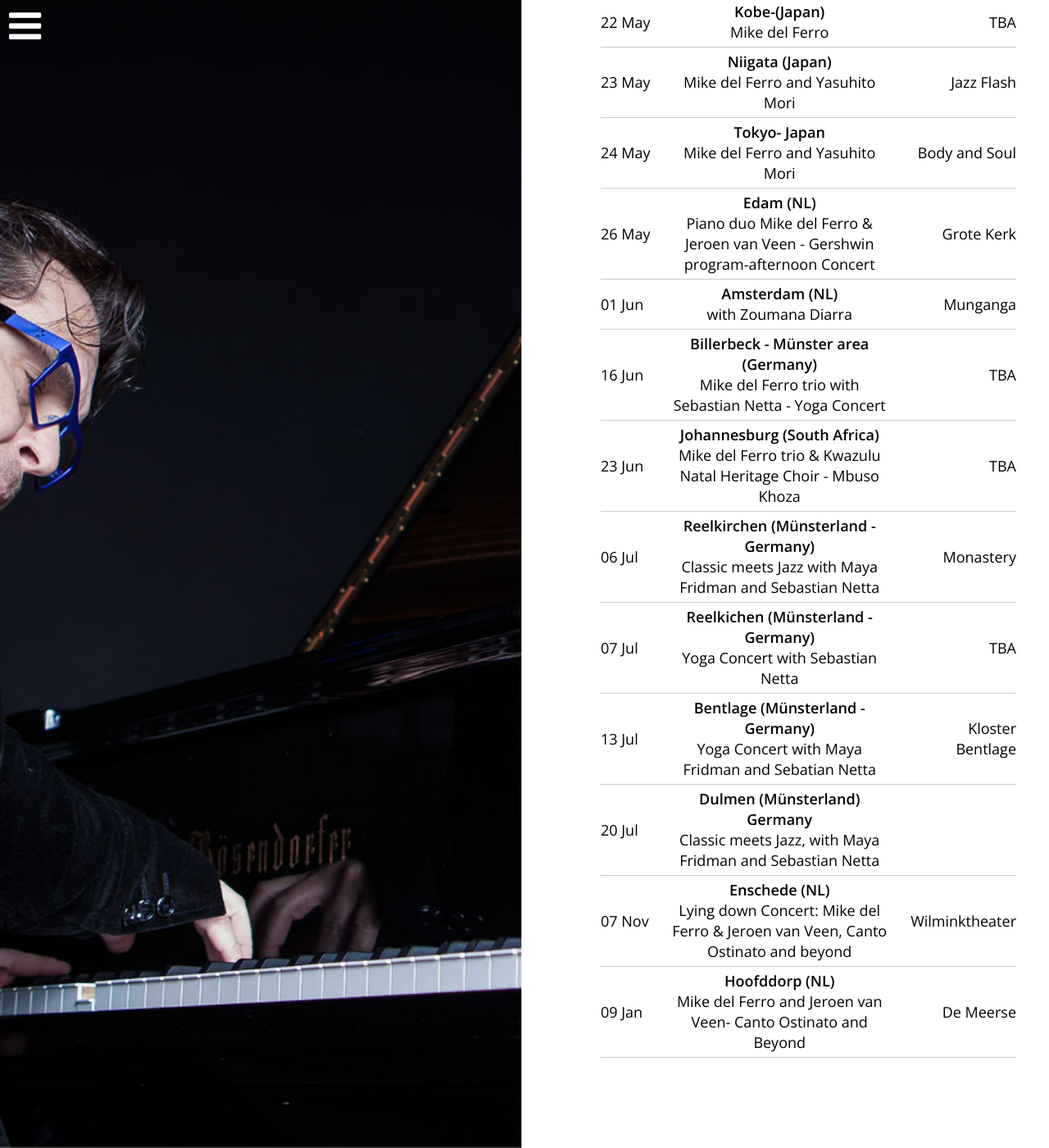
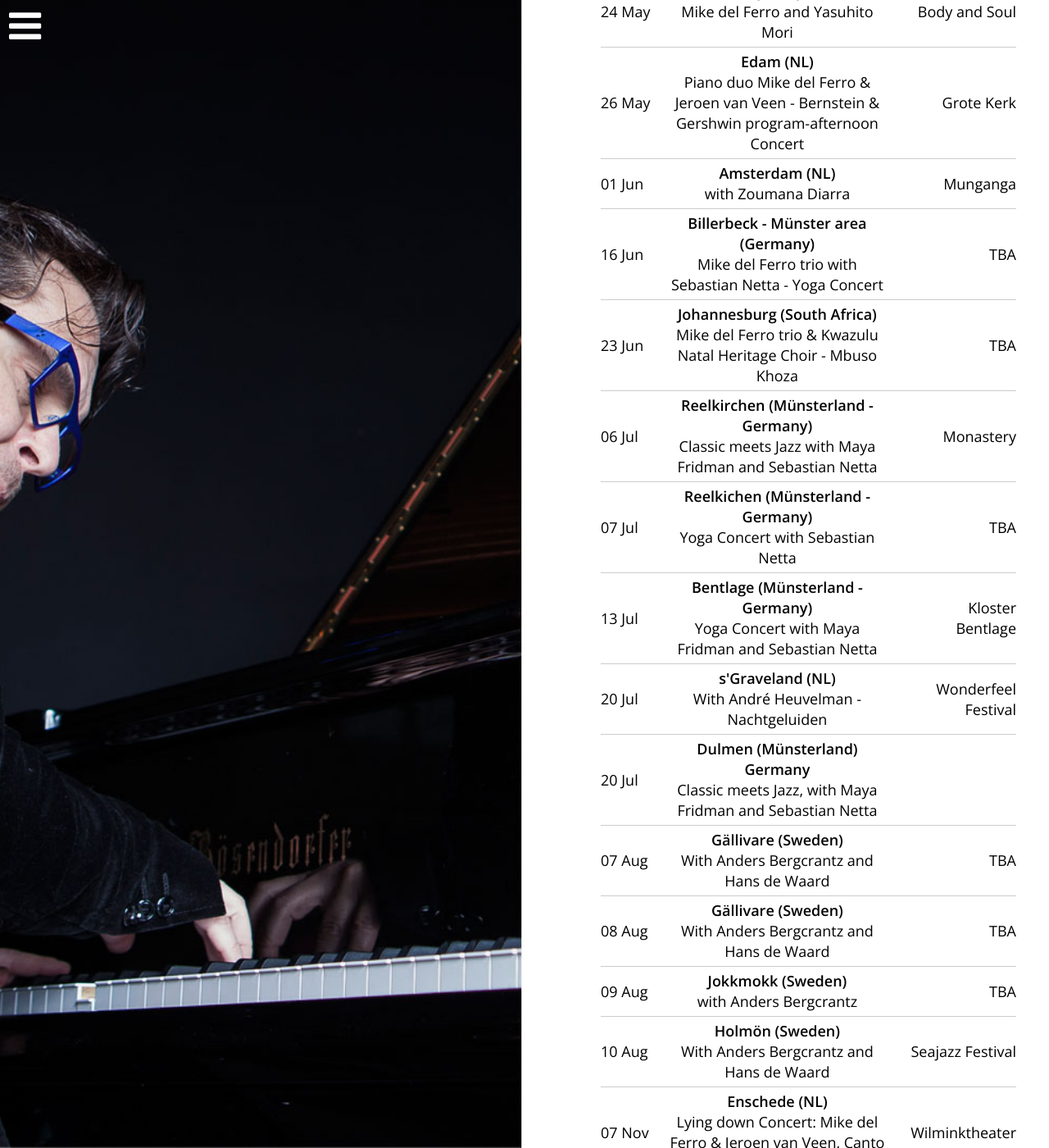
Before and after one commit to mikedelferro/website, a Jekyll site: the page built from agenda.html, in a window 1280 px wide and 1400 px high, scrolled down 799 px. Shown: the whole window at 82% size. Built offline with Jekyll 4.4.1, drawn with Linux system fonts in a browser that asks for light colours; nearby versions of some CDN libraries; some of the changed text lies outside the part shown.

Commit message:
Updated '_config.yml' via CloudCannon

```diff
--- a/_config.yml
+++ b/_config.yml
@@ -47,14 +47,14 @@ gigs:
     location: Jazz Flash
     venue: Niigata (Japan)
     url: 'https://r.goope.jp/jazzflash'
-  - title: With Maya Fridman and Sebastian Netta (afternoon)
-    date: 2019-04-14 15:00:00
-    location: TBA
-    venue: Münster (Germany)
-    url:
+  - title: With André Heuvelman - Nachtgeluiden
+    date: 2019-07-20 15:00:00
+    location: Wonderfeel Festival
+    venue: s'Graveland (NL)
+    url: 'https://www.wonderfeel.nl'
   - title: >-
-      Piano duo Mike del Ferro & Jeroen van Veen - Gershwin program-afternoon
-      Concert
+      Piano duo Mike del Ferro & Jeroen van Veen - Bernstein & Gershwin
+      program-afternoon Concert
     date: 2019-05-26 16:30:00
     location: Grote Kerk
     venue: Edam (NL)
@@ -64,11 +64,11 @@ gigs:
     location: TBA
     venue: Kobe-(Japan)
     url:
-  - title: The Infinite now- Water Conference morning concert
-    date: 2019-04-13 09:00:00
-    location: Tolhuistuin
-    venue: Amsterdam (NL)
-    url: 'https://www.rotary.nl/d1580/activiteiten/discon/programma/'
+  - title: With Anders Bergcrantz and Hans de Waard
+    date: 2019-08-07 20:00:00
+    location: TBA
+    venue: Gällivare (Sweden)
+    url:
   - title: Mike del Ferro and Jeroen van Veen- Canto Ostinato and Beyond
     date: 2020-01-09 20:00:00
     location: De Meerse
@@ -104,8 +104,24 @@ gigs:
     location:
     venue: Dulmen (Münsterland) Germany
     url: 'http://wuw.netta.de/project/jazz-meets-klassik'
-  - title: Yoga Concert with Maya Fridman and Sebatian Netta
+  - title: Yoga Concert with Maya Fridman and Sebastian Netta
     date: 2019-07-13 19:00:00
     location: Kloster Bentlage
     venue: Bentlage (Münsterland - Germany)
     url: 'http://wuw.netta.de/project/yoga-und-achtsamkeit'
+  - title: With Anders Bergcrantz and Hans de Waard
+    date: 2019-08-08 19:00:00
+    location: TBA
+    venue: Gällivare (Sweden)
+    url:
+  - title: with Anders Bergcrantz
+    date: 2019-08-09 19:00:00
+    location: TBA
+    venue: Jokkmokk (Sweden)
+    url:
+  - title: With Anders Bergcrantz and Hans de Waard
+    date: 2019-08-10 19:00:00
+    location: Seajazz Festival
+    venue: Holmön (Sweden)
+    url: >-
+      https://www.facebook.com/story.php?story_fbid=2089312967783762&id=201487546566323
```
